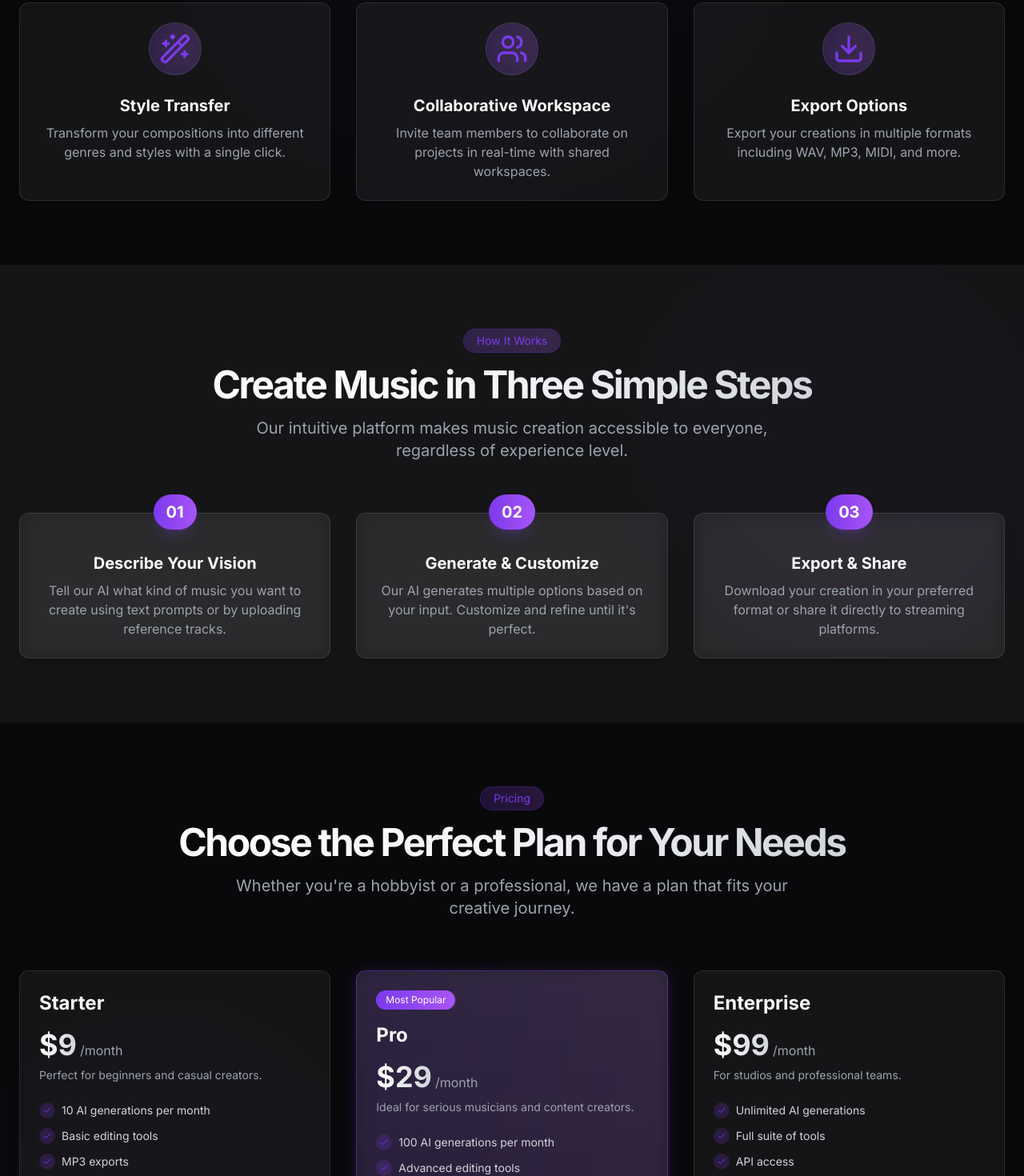
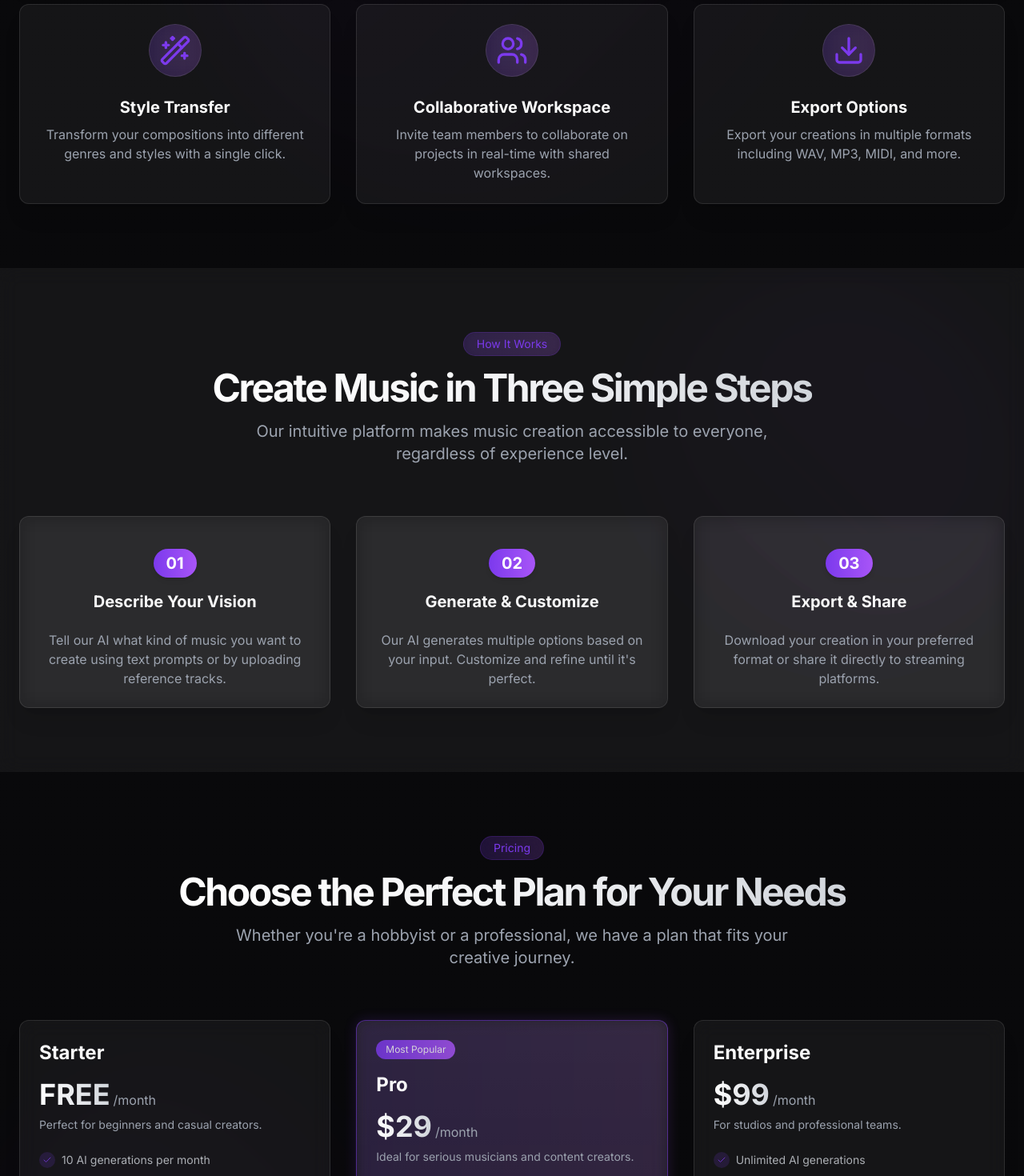
Before and after one commit to AkshayTeja/melody-craft, a Next.js app: page / in a window 1280 px wide. Shown: the part 1660-3130 px from the top of the page at 80% size. Built offline with nearby package versions, Linux system fonts and the light colour scheme.

Commit message:
Animations added

```diff
--- a/app/globals.css
+++ b/app/globals.css
@@ -56,15 +56,150 @@
   -webkit-backdrop-filter: blur(24px);
 }
 
-@keyframes slideLeft {
+/* Card Flip Animation */
+@keyframes slideUp {
   0% {
-    transform: translateX(0%);
+    opacity: 0;
+    transform: translateY(30px);
   }
   100% {
-    transform: translateX(-50%);
+    opacity: 1;
+    transform: translateY(0);
   }
 }
 
-.animate-slide-left {
-  animation: slideLeft 25s linear infinite;
+/* 3D Transform Utilities */
+.perspective-1000 {
+  perspective: 1000px;
 }
+
+.preserve-3d {
+  transform-style: preserve-3d;
+}
+
+.backface-hidden {
+  backface-visibility: hidden;
+}
+
+.rotate-y-180 {
+  transform: rotateY(180deg);
+}
+
+.group:hover .group-hover\:rotate-y-180 {
+  transform: rotateY(180deg);
+}
+
+/* Add these to your globals.css file */
+
+@keyframes fadeIn {
+  0% {
+    opacity: 0;
+    transform: translateY(20px);
+  }
+  100% {
+    opacity: 1;
+    transform: translateY(0);
+  }
+}
+
+/* Step card animations */
+.step-card {
+  overflow: hidden;
+  transition: transform 0.5s cubic-bezier(0.175, 0.885, 0.32, 1.275);
+}
+
+.step-card:hover {
+  transform: translateY(-10px);
+}
+
+.step-card:hover .step-number {
+  box-shadow: 0 10px 25px -5px rgba(var(--primary), 0.5);
+  transform: translateY(-5px) scale(1.1);
+}
+
+/* Shine effect animation */
+.step-card::before {
+  content: '';
+  position: absolute;
+  top: 0;
+  left: -100%;
+  width: 50%;
+  height: 100%;
+  background: linear-gradient(
+    to right,
+    transparent,
+    rgba(255, 255, 255, 0.05),
+    transparent
+  );
+  transform: skewX(-25deg);
+  transition: left 0.75s;
+}
+
+.step-card:hover::before {
+  left: 150%;
+  transition: left 0.75s;
+}
+
+/* Add these to your globals.css file */
+
+@keyframes slideIn {
+  0% {
+    opacity: 0;
+    transform: translateX(30px);
+  }
+  100% {
+    opacity: 1;
+    transform: translateX(0);
+  }
+}
+
+/* Pricing card animations */
+.pricing-card {
+  transition: transform 0.5s cubic-bezier(0.2, 0.8, 0.2, 1);
+}
+
+.pricing-card:hover {
+  transform: translateY(-8px);
+}
+
+/* Feature item hover animation */
+.pricing-card:hover .feature-item {
+  opacity: 1;
+}
+
+/* Button shine effect */
+.pricing-button::after {
+  content: '';
+  position: absolute;
+  top: -50%;
+  left: -50%;
+  width: 200%;
+  height: 200%;
+  background: linear-gradient(
+    to right,
+    rgba(255, 255, 255, 0) 0%,
+    rgba(255, 255, 255, 0.1) 50%,
+    rgba(255, 255, 255, 0) 100%
+  );
+  transform: rotate(45deg);
+  opacity: 0;
+  transition: opacity 0.5s;
+}
+
+.pricing-button:hover::after {
+  animation: buttonShine 1s forwards;
+}
+
+@keyframes buttonShine {
+  0% {
+    opacity: 0;
+    transform: scale(0.5) rotate(45deg) translateY(0);
+  }
+  50% {
+    opacity: 0.5;
+  }
+  100% {
+    opacity: 0;
+    transform: scale(1) rotate(45deg) translateY(-100%);
+  }
+}
--- a/app/page.tsx
+++ b/app/page.tsx
@@ -271,18 +271,35 @@ export default function LandingPage() {
             ].map((feature, i) => (
               <div
                 key={i}
-                  className="group relative flex flex-col items-center gap-2 rounded-xl backdrop-blur-md bg-white/5 border border-white/10 p-6 text-center shadow-xl transition-all duration-500 hover:bg-white/10 hover:shadow-primary/10 hover:shadow-2xl translate-y-10 opacity-0"
+                className="group perspective-1000 opacity-0 translate-y-10"
                 style={{
                   transitionDelay: `${i * 100}ms`,
-                    animation: `slideUp 0.5s ease-out forwards ${i * 100 + 300}ms`
+                  animation: `slideUp 0.5s ease-out forwards ${i * 100 + 300}ms`,
+                  height: "250px"
                 }}
               >
-                  <div className="absolute -inset-0.5 bg-gradient-to-r from-primary/50 to-purple-500/50 rounded-xl blur opacity-0 group-hover:opacity-30 transition-opacity duration-300"></div>
+                <div className="relative w-full h-full duration-700 preserve-3d group-hover:rotate-y-180 transition-all">
+                  {/* Front of card */}
+                  <div className="absolute inset-0 backface-hidden rounded-xl backdrop-blur-md bg-white/5 border border-white/10 p-6 flex flex-col items-center gap-2 text-center shadow-xl">
+                    <div className="absolute -inset-0.5 bg-gradient-to-r from-primary/50 to-purple-500/50 rounded-xl blur opacity-0 group-hover:opacity-20 transition-opacity duration-300"></div>
                     <div className="relative mb-4 rounded-full bg-gradient-to-r from-primary/20 to-purple-500/20 backdrop-blur-md p-3 border border-white/10">
                       {feature.icon}
                     </div>
                     <h3 className="relative text-xl font-bold">{feature.title}</h3>
                     <p className="relative text-gray-400">{feature.description}</p>
+                  </div>
+
+                  {/* Back of card */}
+                  <div className="absolute inset-0 backface-hidden rotate-y-180 rounded-xl backdrop-blur-md bg-gradient-to-br from-primary/10 to-purple-500/10 border border-white/10 p-6 flex flex-col items-center justify-center gap-3 text-center shadow-xl">
+                    <div className="absolute -inset-0.5 bg-gradient-to-r from-primary/50 to-purple-500/50 rounded-xl blur opacity-20"></div>
+                    <div className="relative rounded-full bg-white/10 backdrop-blur-md p-4 border border-white/10">
+                      {feature.icon}
+                    </div>
+                    <h3 className="relative text-xl font-bold">{feature.title}</h3>
+                    <div className="w-12 h-1 bg-gradient-to-r from-primary to-purple-500 rounded-full my-1"></div>
+                    <p className="relative text-gray-300 text-sm">{feature.description}</p>
+                  </div>
+                </div>
               </div>
             ))}
             </div>
@@ -331,23 +348,32 @@ export default function LandingPage() {
       ].map((step, i) => (
         <div
           key={i}
-                  className="group relative flex flex-col items-center gap-2 rounded-xl backdrop-blur-md bg-white/5 border border-white/10 p-6 text-center shadow-xl transition-all duration-500 hover:bg-white/10 hover:shadow-primary/10 hover:shadow-2xl opacity-0"
+          className="step-card group relative flex flex-col items-center gap-4 rounded-xl backdrop-blur-md bg-white/5 border border-white/10 p-6 pt-10 text-center shadow-xl transition-all duration-500 hover:bg-white/10 hover:shadow-primary/10 hover:shadow-2xl opacity-0"
           style={{
             transitionDelay: `${i * 200}ms`,
             animation: `fadeIn 0.8s ease-out forwards ${i * 200 + 400}ms`
           }}
         >
           <div className="absolute -inset-0.5 bg-gradient-to-r from-primary/50 to-purple-500/50 rounded-xl blur opacity-0 group-hover:opacity-30 transition-opacity duration-300"></div>
-                  <div className="absolute -top-6 rounded-full bg-gradient-to-r from-primary to-purple-500 px-4 py-2 text-xl font-bold text-white shadow-lg shadow-primary/20">
+
+          <div className="z-10 text-xl font-bold text-white bg-gradient-to-r from-primary to-purple-500 px-4 py-1 rounded-full shadow-md">
             {step.step}
           </div>
-                  <h3 className="relative mt-6 text-xl font-bold">{step.title}</h3>
-                  <p className="relative text-gray-400">{step.description}</p>
+
+          <div className="step-content relative z-10 transition-all duration-500">
+            <h3 className="text-xl font-bold mb-2">{step.title}</h3>
+            <div className="h-0.5 w-0 bg-gradient-to-r from-primary to-purple-500 mx-auto mb-3 transition-all duration-700 group-hover:w-16"></div>
+            <p className="text-gray-400 transition-all duration-500 group-hover:text-gray-300">{step.description}</p>
+          </div>
+
+          <div className="step-progress absolute bottom-0 left-0 h-1 bg-gradient-to-r from-primary to-purple-500 w-0 transition-all duration-700 ease-in-out group-hover:w-full"></div>
         </div>
       ))}
     </div>
   </div>
 </section>
+
+
 
         {/* Pricing Section with animation */}
         <section
@@ -372,7 +398,7 @@ export default function LandingPage() {
               {[
                 {
                   name: "Starter",
-                  price: "$9",
+                  price: "FREE",
                   description: "Perfect for beginners and casual creators.",
                   features: ["10 AI generations per month", "Basic editing tools", "MP3 exports", "Community support"],
                 },
@@ -404,11 +430,11 @@ export default function LandingPage() {
               ].map((plan, i) => (
                 <div
                   key={i}
-                  className={`group relative flex flex-col rounded-xl backdrop-blur-md ${
+                  className={`pricing-card group relative flex flex-col rounded-xl backdrop-blur-md ${
                     plan.popular
                       ? "bg-gradient-to-b from-white/10 to-white/5 border border-primary/50"
                       : "bg-white/5 border border-white/10"
-                  } p-6 shadow-xl transition-all duration-500 hover:shadow-primary/10 hover:shadow-2xl translate-x-10 opacity-0`}
+                  } p-6 shadow-xl transition-all duration-500 hover:shadow-primary/10 hover:shadow-2xl opacity-0`}
                   style={{
                     transitionDelay: `${i * 150}ms`,
                     animation: `slideIn 0.6s ease-out forwards ${i * 150 + 300}ms`
@@ -420,37 +446,38 @@ export default function LandingPage() {
                     } transition-opacity duration-300`}
                   ></div>
                   {plan.popular && (
-                    <div className="relative mb-4 rounded-full bg-gradient-to-r from-primary to-purple-500 px-3 py-1 text-xs text-white w-fit">
+                    <div className="relative mb-4 rounded-full bg-gradient-to-r from-primary to-purple-500 px-3 py-1 text-xs text-white w-fit animate-pulse">
                       Most Popular
                     </div>
                   )}
-                  <h3 className="relative text-2xl font-bold">{plan.name}</h3>
-                  <div className="relative mt-4 flex items-baseline gap-1">
+                  <h3 className="pricing-title relative text-2xl font-bold transition-all duration-300 group-hover:text-transparent group-hover:bg-clip-text group-hover:bg-gradient-to-r group-hover:from-primary group-hover:to-purple-500">{plan.name}</h3>
+                  <div className="pricing-price relative mt-4 flex items-baseline gap-1 transform transition-all duration-500 group-hover:scale-110 group-hover:translate-x-2 origin-left">
                     <span className="text-4xl font-bold bg-clip-text text-transparent bg-gradient-to-r from-white to-gray-300">
                       {plan.price}
                     </span>
                     <span className="text-gray-400">/month</span>
                   </div>
-                  <p className="relative mt-2 text-sm text-gray-400">{plan.description}</p>
+                  <p className="relative mt-2 text-sm text-gray-400 transition-colors duration-300 group-hover:text-gray-300">{plan.description}</p>
                   <ul className="relative mt-6 space-y-3">
                     {plan.features.map((feature, j) => (
-                      <li key={j} className="flex items-center gap-2">
-                        <div className="rounded-full bg-primary/20 p-1">
-                          <Check className="h-3 w-3 text-primary" />
+                      <li key={j} className="feature-item flex items-center gap-2 opacity-80 transition-all duration-300" style={{ transitionDelay: `${j * 50}ms` }}>
+                        <div className="rounded-full bg-primary/20 p-1 transition-all duration-300 group-hover:scale-110 group-hover:bg-primary/40">
+                          <Check className="h-3 w-3 text-primary transition-transform duration-300 group-hover:scale-110" />
                         </div>
-                        <span className="text-sm text-gray-300">{feature}</span>
+                        <span className="text-sm text-gray-300 transition-all duration-300 group-hover:translate-x-1">{feature}</span>
                       </li>
                     ))}
                   </ul>
                   <Button
-                    className={`relative mt-8 overflow-hidden group ${
+                    className={`pricing-button relative mt-8 overflow-hidden group transition-all duration-500 transform group-hover:translate-y-1 ${
                       plan.popular
                         ? "bg-gradient-to-r from-primary to-purple-500 hover:from-primary/90 hover:to-purple-500/90"
                         : "backdrop-blur-md bg-white/5 border-white/10 hover:bg-white/10"
                     }`}
                     variant={plan.popular ? "default" : "outline"}
                   >
-                    <span className="relative">Get Started</span>
+                    <span className="relative z-10">Get Started</span>
+                    <span className="absolute inset-0 bg-white/10 transform scale-x-0 origin-left transition-transform duration-500 group-hover:scale-x-100"></span>
                   </Button>
                 </div>
               ))}
```
Also changed, not shown: tailwind.config.ts (+40 -5 lines). Lines whose indentation alone changed are shown as unchanged.
